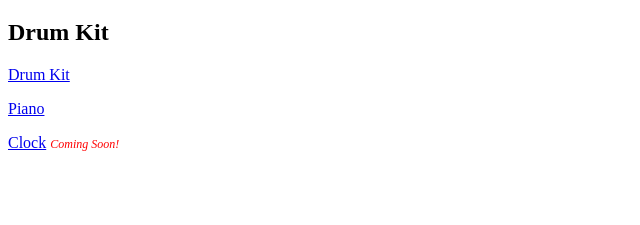
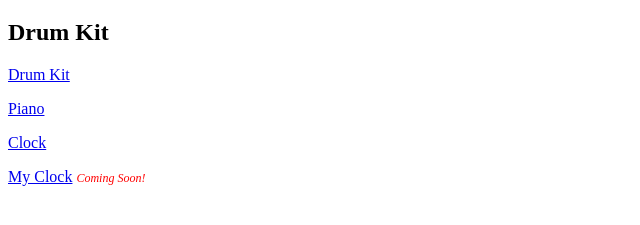
Before and after one commit to dazcha76/javascript30, a plain HTML site: page index.html in a window 1280 px wide. Shown: the part 61-286 px from the top of the page, without its empty margins (0-640 px from the left). Drawn offline with Linux system fonts and the light colour scheme.

Commit message:
added clock to main index page

```diff
--- a/index.html
+++ b/index.html
@@ -10,6 +10,7 @@
   <h2>Drum Kit</h2>
   <p><a href="./01-JavaScript-Drum-Kit/index-START.html">Drum Kit</a></p>
   <p><a href="./01-JavaScript-Piano/index.html">Piano</a></p>
-  <p><a href="#">Clock</a> <span>Coming Soon!</span></p>
+  <p><a href="./02-JS-and-CSS-Clock/index-START.html">Clock</a></p>
+  <p><a href=".#">My Clock</a> <span>Coming Soon!</span></p>
 </body>
 </html>
```
